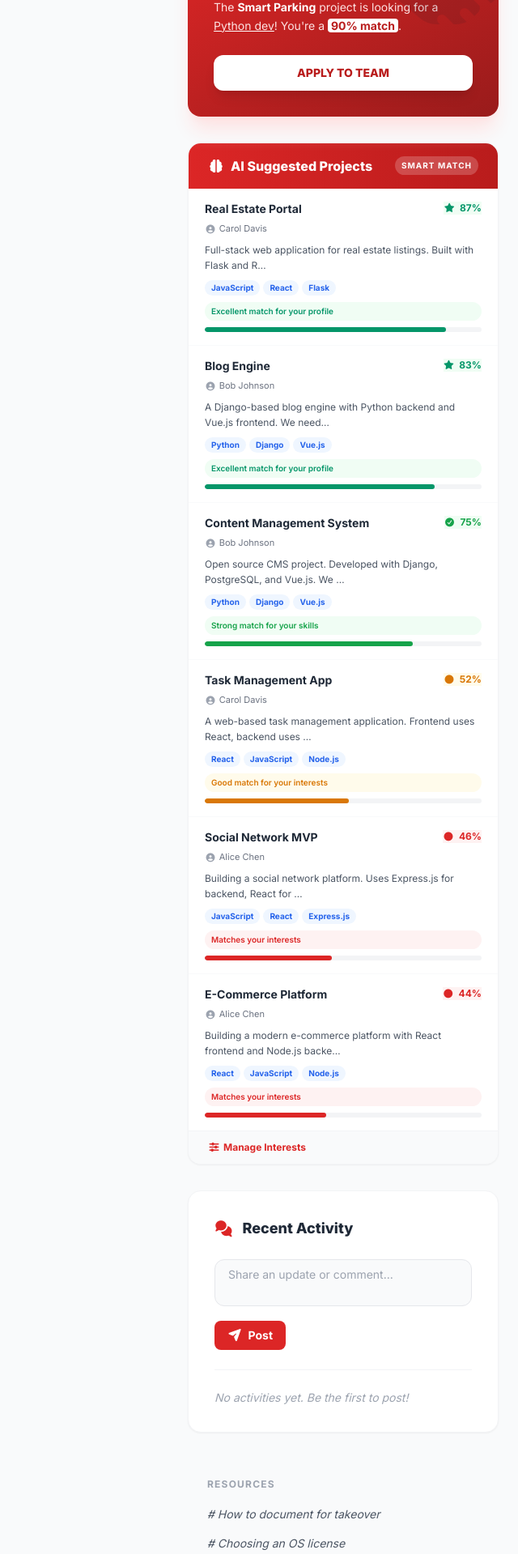
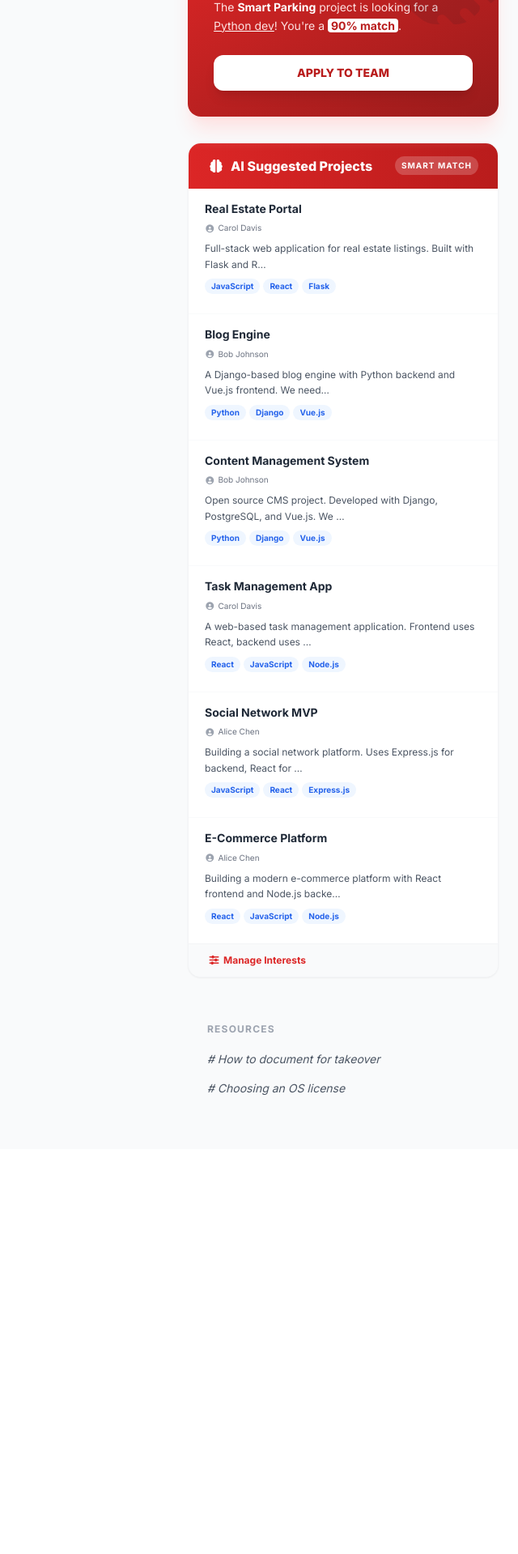
Before and after one commit to ShawnLee0917/Mini-IT-Project-MMU-OSS-Project-Directory-Team-Tinder--Group-25, a Flask app: page / in a window 1280 px wide. Shown: the part 808-2727 px from the top of the page at 81% size, without its empty margins (640-1280 px from the left). After the commit the page ends 2160 px from the top, so only its background shows below. Run offline with Flask 3, Linux system fonts and the light colour scheme; a user stored in the database is signed in; data comes from the database, SQL or seed files in the repository; data that the repository does not hold is empty; some libraries are stand-ins or nearby versions.

Commit message:
updated code

```diff
--- a/website/templates/Navigation.html
+++ b/website/templates/Navigation.html
@@ -230,27 +230,7 @@
             </div>
         </div>
 
-        <!-- Activity Feed -->
-        <div class="bg-white p-8 rounded-2xl shadow-sm border border-gray-100">
-            <h3 class="font-black text-gray-800 text-lg mb-6 flex items-center">
-                <i class="fas fa-comments mr-3 text-red-600"></i> Recent Activity
-            </h3>
 
-            <!-- Add Comment Form -->
-            <div class="mb-6 pb-6 border-b border-gray-100">
-                <textarea id="comment-input" placeholder="Share an update or comment..." rows="2"
-                    class="w-full px-4 py-2 border border-gray-200 rounded-xl focus:outline-none focus:border-red-500 text-sm bg-gray-50 resize-none"></textarea>
-                <button id="submit-comment-btn"
-                    class="mt-3 bg-red-600 hover:bg-red-700 text-white px-4 py-2 rounded-lg text-sm font-bold transition">
-                    <i class="fas fa-paper-plane mr-2"></i>Post
-                </button>
-            </div>
-
-            <!-- Comments List -->
-            <div id="comments-list" class="space-y-4">
-                <div class="text-gray-400 text-sm italic">No activities yet. Be the first to post!</div>
-            </div>
-        </div>
 
         <div class="p-6">
             <h4 class="text-xs font-bold text-gray-400 uppercase tracking-widest mb-4">Resources</h4>
@@ -307,43 +287,6 @@
         setTimeout(() => toast.remove(), 3500);
     }
 
-    // ── Load and render comments ──────────────────────────────────────────────
-    async function loadComments() {
-        if (IS_FILE) {
-            document.getElementById('comments-list').innerHTML = '<div class="text-gray-400 text-sm italic">(Comments disabled in offline mode)</div>';
-            return;
-        }
-        try {
-            const res = await fetch(`${API}/comments`);
-            if (!res.ok) throw new Error();
-            const comments = await res.json();
-            renderComments(comments);
-        } catch (err) {
-            console.error('Failed to load comments:', err);
-        }
-    }
-
-    function renderComments(comments) {
-        const list = document.getElementById('comments-list');
-        if (!comments.length) {
-            list.innerHTML = '<div class="text-gray-400 text-sm italic">No activities yet. Be the first to post!</div>';
-            return;
-        }
-        list.innerHTML = comments.map(c => `
-            <div class="flex gap-3 p-4 bg-gray-50 rounded-xl">
-                <div class="w-8 h-8 bg-red-100 text-red-600 rounded-full flex items-center justify-center font-bold text-xs">
-                    ${(c.user_name || 'U')[0].toUpperCase()}
-                </div>
-                <div class="flex-1 min-w-0">
-                    <div class="flex items-baseline gap-2">
-                        <span class="font-semibold text-sm text-gray-800">${c.user_name || 'Anonymous'}</span>
-                        <span class="text-xs text-gray-400">${formatTime(c.created_at)}</span>
-                    </div>
-                    <p class="text-sm text-gray-600 break-words">${escapeHtml(c.comment)}</p>
-                </div>
-            </div>
-        `).join('');
-    }
 
     // ── Load AI Suggestions ──────────────────────────────────────────────────
     async function loadAISuggestions() {
@@ -425,13 +368,9 @@
             <a href="/project/${p.id}" class="block px-5 py-4 hover:bg-red-50 transition group">
                 <div class="flex items-start justify-between gap-3 mb-2">
                     <span class="font-bold text-gray-800 text-sm group-hover:text-red-700 transition leading-tight flex-1 min-w-0">${escapeHtml(p.project_name)}</span>
-                    <div class="shrink-0 flex items-center gap-1.5" style="background:${scoreBg};color:${scoreColor};" class="px-2 py-1 rounded-full">
-                        <span class="text-[11px]">${scoreIcon}</span>
-                        <span class="text-xs font-bold">${p.match_score}%</span>
-                    </div>
                 </div>
 
-                <div class="flex items-center gap-1 text-[11px] text-gray-500 mb-2">
+                <div class="flex items-center gap-1 text-[10px] text-gray-500 mb-2">
                     <i class="fas fa-user-circle text-gray-400"></i>
                     <span>${escapeHtml(p.owner_name)}</span>
                 </div>
@@ -439,16 +378,6 @@
                 <p class="text-xs text-gray-600 leading-relaxed mb-2">${escapeHtml(desc)}</p>
 
                 <div class="flex flex-wrap gap-1 mb-2">${langTags}</div>
-
-                <!-- Match reason badge -->
-                <div class="text-[10px] font-semibold px-2 py-1 rounded-full mb-2" style="background:${scoreBg};color:${scoreColor};">
-                    ${p.match_reason || 'Matches your interests'}
-                </div>
-
-                <!-- match score bar -->
-                <div class="h-1.5 bg-gray-100 rounded-full overflow-hidden">
-                    <div class="h-full rounded-full transition-all duration-700" style="width:${p.match_score}%;background:${scoreColor}"></div>
-                </div>
             </a>`;
         }).join('');
     }
@@ -469,36 +398,6 @@
         return div.innerHTML;
     }
 
-    // ── Post comment ──────────────────────────────────────────────────────────
-    async function postComment() {
-        const input = document.getElementById('comment-input');
-        const text = input.value.trim();
-        if (!text) {
-            showNotif('Comment cannot be empty', false);
-            return;
-        }
-
-        const btn = document.getElementById('submit-comment-btn');
-        btn.disabled = true;
-        btn.innerHTML = '<i class="fas fa-spinner fa-spin mr-2"></i>Posting...';
-
-        try {
-            const res = await fetch(`${API}/comments`, {
-                method: 'POST',
-                headers: { 'Content-Type': 'application/json' },
-                body: JSON.stringify({ comment: text }),
-            });
-            if (!res.ok) throw new Error();
-            input.value = '';
-            await loadComments();
-            showNotif('✓ Posted!');
-        } catch (err) {
-            showNotif('Failed to post comment', false);
-        } finally {
-            btn.disabled = false;
-            btn.innerHTML = '<i class="fas fa-paper-plane mr-2"></i>Post';
-        }
-    }
 
     // ── Fetch full profile from Flask ──────────────────────────────────────────
     async function initNav() {
@@ -542,13 +441,8 @@
 
     document.getElementById('logout-btn').addEventListener('click', logout);
     document.getElementById('logout-btn-mobile').addEventListener('click', logout);
-    document.getElementById('submit-comment-btn').addEventListener('click', postComment);
-    document.getElementById('comment-input').addEventListener('keydown', (e) => {
-        if (e.key === 'Enter' && e.ctrlKey) postComment();
-    });
 
     initNav().then(() => loadAISuggestions());
-    loadComments();
 </script>
 </body>
 </html>
```
